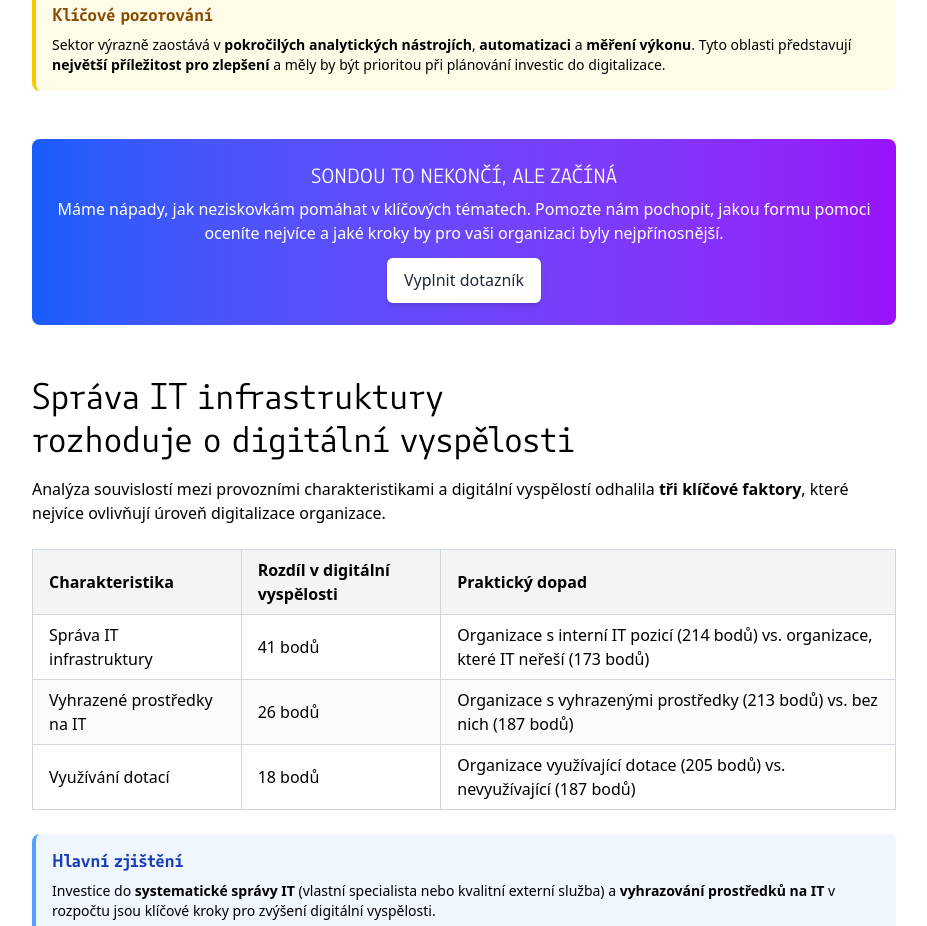
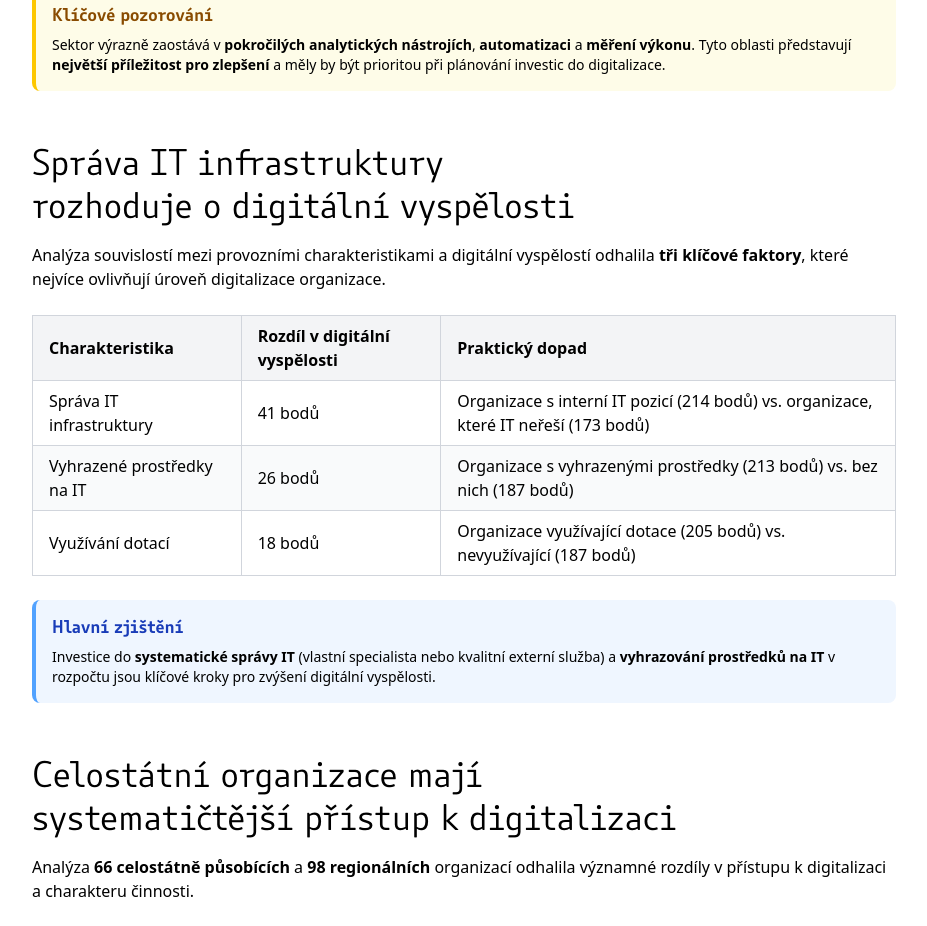
Before and after one commit to cesko-digital/sken, a Next.js app: page /vysledky in a window 1280 px wide. Shown: the part 5380-6306 px from the top of the page, without its empty margins (176-1103 px from the left). Built offline with nearby package versions, Linux system fonts and the light colour scheme.

Commit message:
Remove feedback form from results page

```diff
--- a/app/vysledky/Report.jsx
+++ b/app/vysledky/Report.jsx
@@ -354,20 +354,6 @@ export default function Report() {
         </div>
       </section>
 
-      {/* Call to Action */}
-      <div className="bg-gradient-to-r from-blue-600 to-purple-600 text-white p-6 rounded-lg text-center mb-12">
-        <h3 className="typo-head3">Sondou to nekončí, ale začíná</h3>
-        <p className="mb-6">
-          Máme nápady, jak neziskovkám pomáhat v klíčových tématech. Pomozte nám pochopit,
-          jakou formu pomoci oceníte nejvíce a jaké kroky by pro vaši organizaci byly nejpřínosnější.
-        </p>
-        <p className='my-2'>
-        <a className="button button-light" href="https://forms.fillout.com/t/pzoWoXPD8tus" target='_blank'>
-          Vyplnit dotazník
-        </a>
-        </p>
-      </div>
-
       {/* Správa IT */}
       <section className="mb-12">
         <h2 className="typo-head2">Správa IT infrastruktury rozhoduje o digitální vyspělosti</h2>
```
